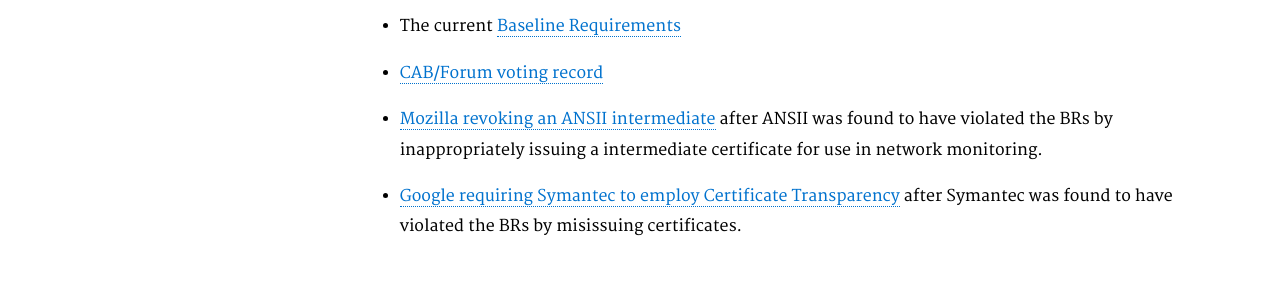
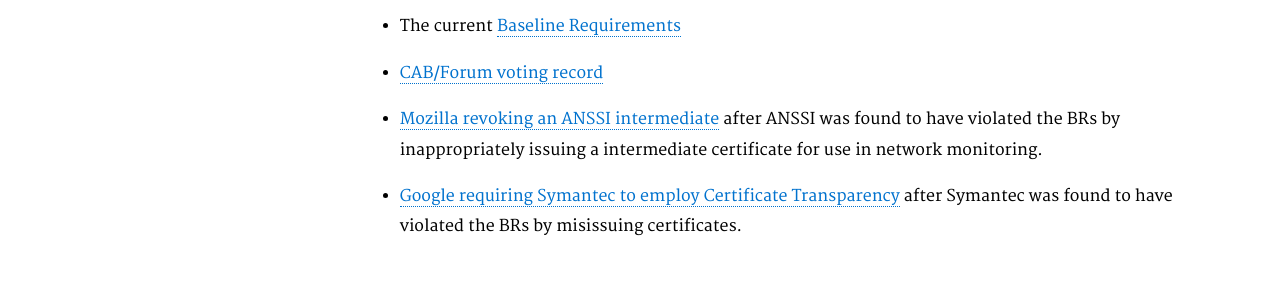
Before and after one commit to GSA/https, a Jekyll site: the page built from pages/certificates.md, in a window 1280 px wide and 900 px high, scrolled down 2359 px. Shown: the part 151-443 px from the top of the window. Built offline with Jekyll 4.4.1, drawn with Linux system fonts in a browser that asks for light colours; Markdown is read by kramdown in place of the engine named in the settings.

Commit message:
fix ANSII->ANSSI typo

```diff
--- a/pages/certificates.md
+++ b/pages/certificates.md
@@ -59,7 +59,7 @@
 
 * The current [Baseline Requirements](https://cabforum.org/baseline-requirements-documents/)
 * [CAB/Forum voting record](https://cabforum.org/ballots/)
-* [Mozilla revoking an ANSII intermediate](https://blog.mozilla.org/security/2013/12/09/revoking-trust-in-one-anssi-certificate/) after ANSII was found to have violated the BRs by inappropriately issuing a intermediate certificate for use in network monitoring.
+* [Mozilla revoking an ANSSI intermediate](https://blog.mozilla.org/security/2013/12/09/revoking-trust-in-one-anssi-certificate/) after ANSSI was found to have violated the BRs by inappropriately issuing a intermediate certificate for use in network monitoring.
 * [Google requiring Symantec to employ Certificate Transparency](https://googleonlinesecurity.blogspot.com/2015/10/sustaining-digital-certificate-security.html) after Symantec was found to have violated the BRs by misissuing certificates.
 
 ## Does the US government operate a publicly trusted certificate authority?
```
